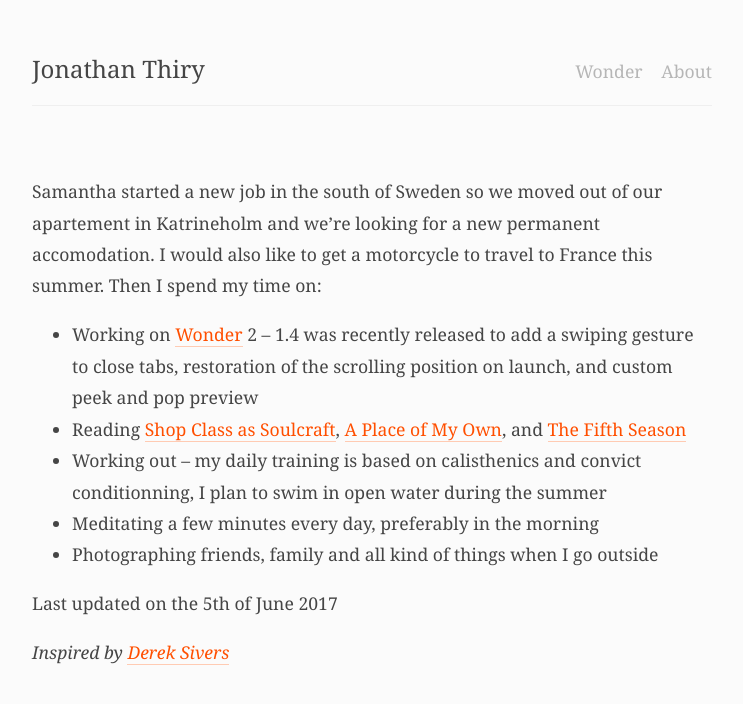
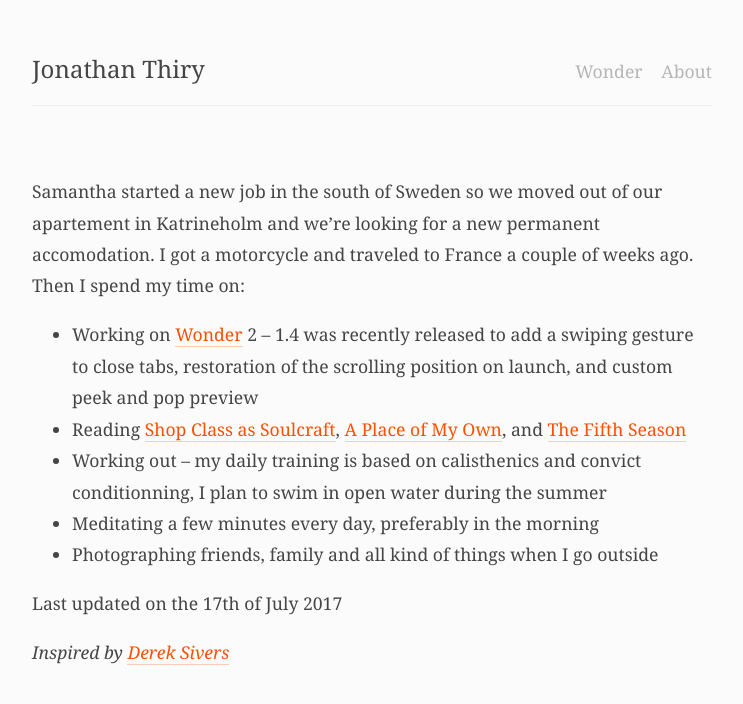
Before and after one commit to jonathanthiry/jonathanthiry.github.com, a Jekyll site: the page built from now.md, in a window 1280 px wide. Shown: the top 704 px of the page, without its empty margins (268-1011 px from the left). Built offline with Jekyll 4.4.1, drawn with Linux system fonts in a browser that asks for light colours.

Commit message:
Update now page

```diff
--- a/now.md
+++ b/now.md
@@ -1,10 +1,10 @@
 ---
 layout: page
 permalink: /now
-date: 2017-06-05
+date: 2017-07-17
 ---
 
-Samantha started a new job in the south of Sweden so we moved out of our apartement in Katrineholm and we're looking for a new permanent accomodation. I would also like to get a motorcycle to travel to France this summer. Then I spend my time on:
+Samantha started a new job in the south of Sweden so we moved out of our apartement in Katrineholm and we're looking for a new permanent accomodation. I got a motorcycle and traveled to France a couple of weeks ago. Then I spend my time on:
 
 - Working on [Wonder](https://itunes.apple.com/us/app/wonder-reader-for-wikipedia/id1050888989?mt=8&at=1010lo2M) 2 -- 1.4 was recently released to add a swiping gesture to close tabs, restoration of the scrolling position on launch, and custom peek and pop preview
 - Reading [Shop Class as Soulcraft](http://www.matthewbcrawford.com/new-page-1-1-2/), [A Place of My Own](https://en.wikipedia.org/wiki/A_Place_of_My_Own), and [The Fifth Season](https://en.wikipedia.org/wiki/The_Fifth_Season_(novel))
```
